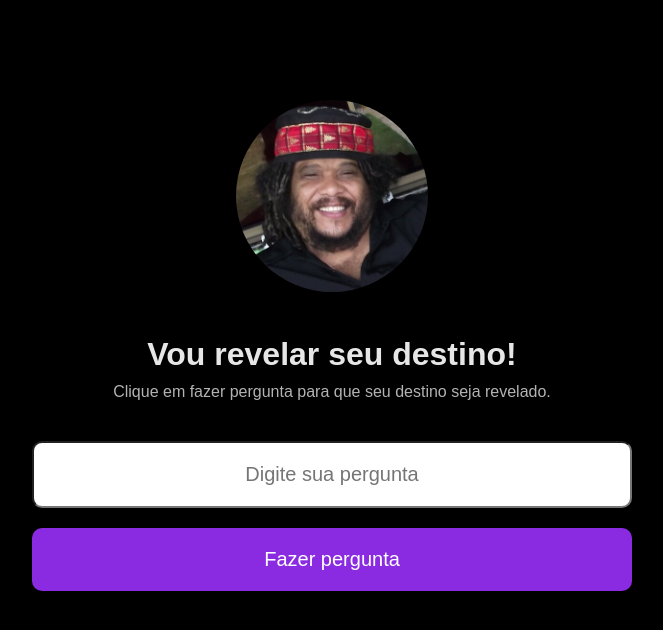
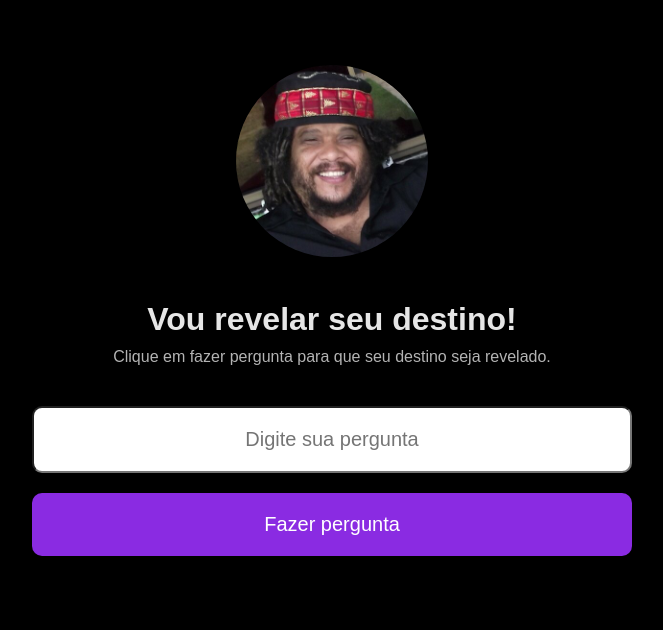
Before and after one commit to gacorreia/Explorer, a plain HTML site: page index.html in a window 1280 px wide. Shown: the whole page, without its empty margins (308-971 px from the left). Drawn offline with Linux system fonts and the light colour scheme.

Commit message:
Update index.css

```diff
--- a/index.css
+++ b/index.css
@@ -11,6 +11,7 @@ body {
 }
 
 img {
+  margin-top: -35px;
   display: box;
   border-radius: 200px;
   width: 12rem;
```
